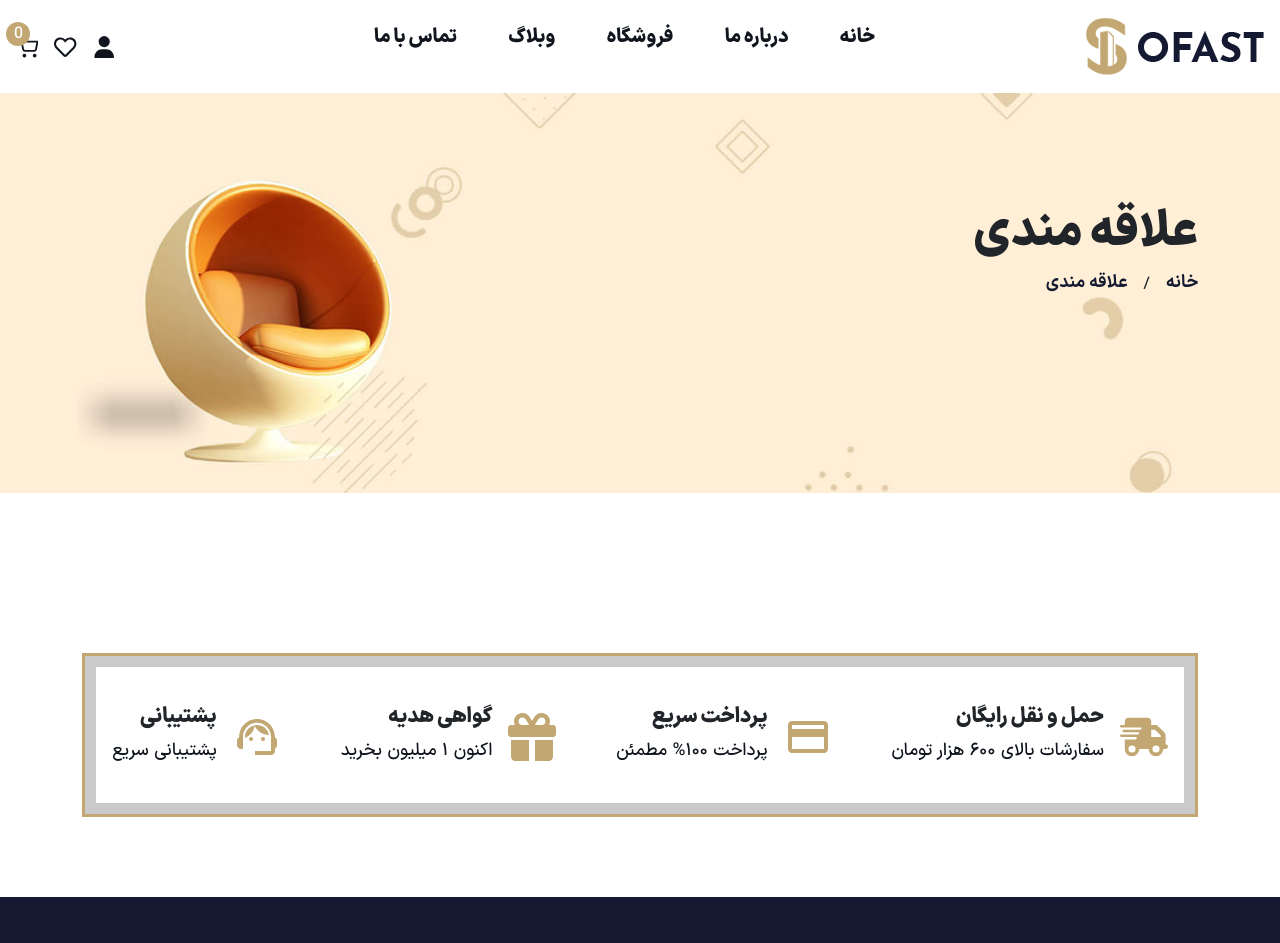
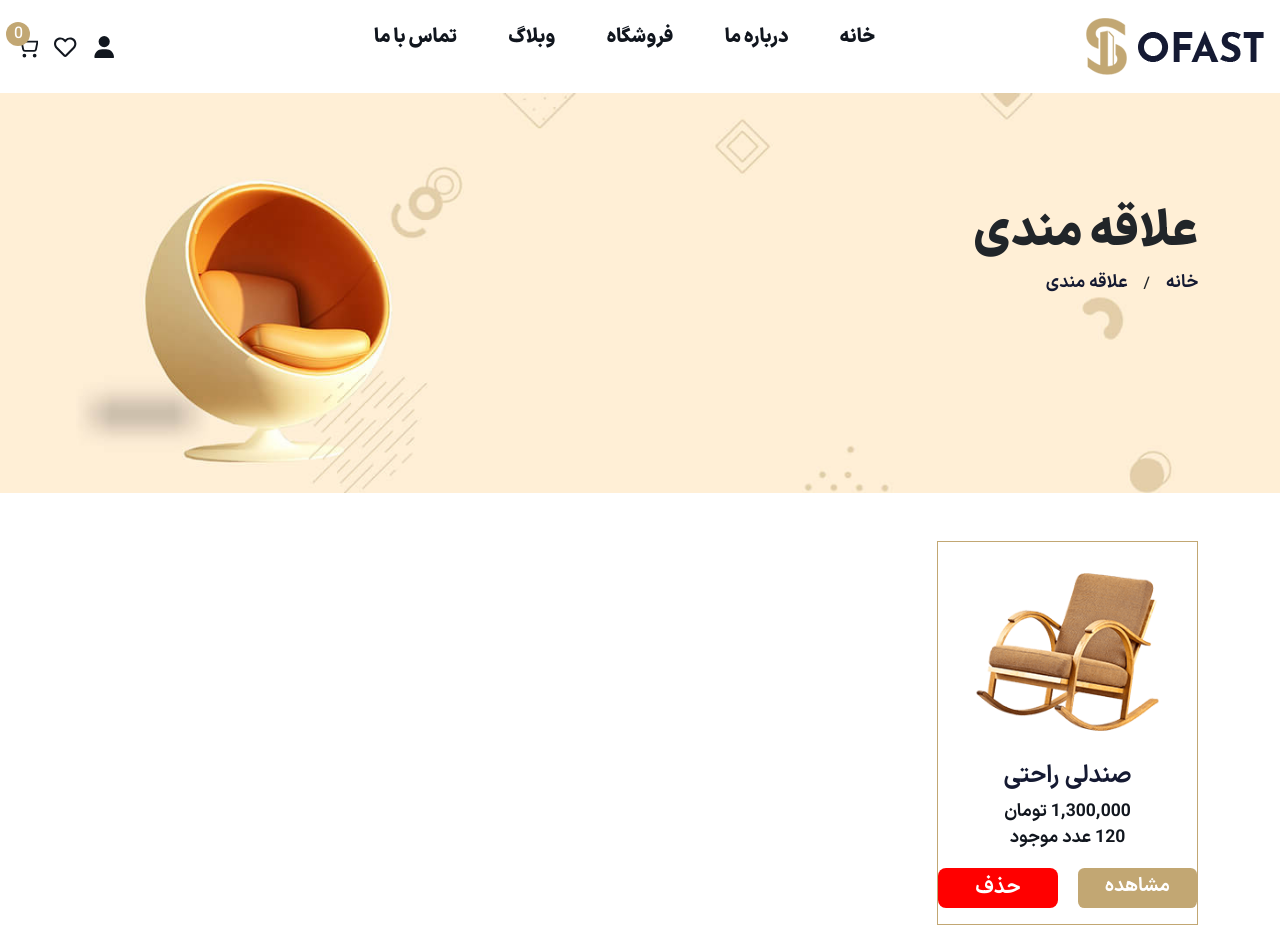
Before and after one commit to mohammadmehdidalvandii/sofast-homeShop, a Next.js app: page /Wishlist in a window 1280 px wide. Shown: the top 943 px of the page. Built offline with nearby package versions, Linux system fonts and the light colour scheme.

Commit message:
create section wishlistCard

```diff
--- a/src/app/Wishlist/page.js
+++ b/src/app/Wishlist/page.js
@@ -3,13 +3,20 @@ import Navbar from '../components/module/Navbar/Navbar'
 import PageHeader from '../components/module/PageHeader/PageHeader'
 import Overview from '../components/module/Overview/Overview'
 import Footer from '../components/module/Footer/Footer'
+import WishlistCard from '../components/module/WishlistCard/WishlistCard'
 
 function page() {
   return (
     <>
     <Navbar/>
     <PageHeader title='علاقه مندی' text='علاقه مندی'/>
-
+        <div className="container">
+            <div className="row mt-5">
+                <div className="col-lg-3 col-md-6 col-sm-12">
+                    <WishlistCard/>
+                </div>
+            </div>
+        </div>
     <Overview/>
     <Footer/>
     </>
--- /dev/null
+++ b/src/app/components/module/WishlistCard/WishlistCard.js
@@ -0,0 +1,20 @@
+import React from 'react';
+import style from './WishlistCard.module.css';
+import Link from 'next/link';
+
+function WishlistCard() {
+  return (
+    <div className={style.wishlistCard}>
+        <img src="/images/p.png" alt="product image" className={style.wishlistCard_img} />
+        <h6 className={style.wishlistCard_name}>صندلی راحتی</h6>
+        <span className={style.wishlistCard_price}>1,300,000 تومان</span>
+        <span className={style.wishlistCard_inventory}>120 عدد موجود</span>
+        <div className={style.wishlistCard_wrapper}>
+            <Link href='/' className={`${style.wishlistCard_show} ${"button"}`}>مشاهده</Link>
+            <button className={style.wishlistCard_delete}>حذف</button>
+        </div>
+    </div>
+  )
+}
+
+export default WishlistCard
--- /dev/null
+++ b/src/app/components/module/WishlistCard/WishlistCard.module.css
@@ -0,0 +1,62 @@
+.wishlistCard{
+    display: block;
+    text-align: center;
+    width: 100%;
+    margin-bottom: 1rem;
+    border: 1px solid var(--colorBrown);
+
+}
+.wishlistCard_img{
+    width: 100%;
+}
+.wishlistCard_name{
+    display: block;
+    font-family: var(--bold) !important;
+    font-size: 1.5rem;
+    font-weight: 700;
+    color: var(--colorNavyBlue);
+}
+.wishlistCard_price{
+    display: block;
+    font-family: var(--bold);
+    font-size: 1.1rem;
+    font-weight: 600;
+    color: var(--colorBlack);
+}
+.wishlistCard_inventory{
+    display: block;
+    font-family: var(--bold);
+    font-size: 1.1rem;
+    font-weight: 600;
+    color: var(--colorBlack);
+
+}
+.wishlistCard_wrapper{
+    display: flex;
+    align-items: center;
+    justify-content: center;
+    gap: 20px;
+    margin: 1rem 0;
+}
+.wishlistCard_show{
+
+}
+.wishlistCard_delete{
+    display: flex;
+    align-items: center;
+    justify-content: center;
+    width: 120px;
+    height: 2.5rem;
+    border-radius: 0.5rem;
+    outline: none;
+    border: none;
+    background-color: red;
+    color: var(--colorWhite);
+    font-family: var(--bold);
+    font-size: 1.3rem;
+    font-weight: 700;
+    transition: all 0.4s ease-out;
+}
+.wishlistCard_delete:hover{
+    background-color: var(--colorNavyBlue);
+}
```
